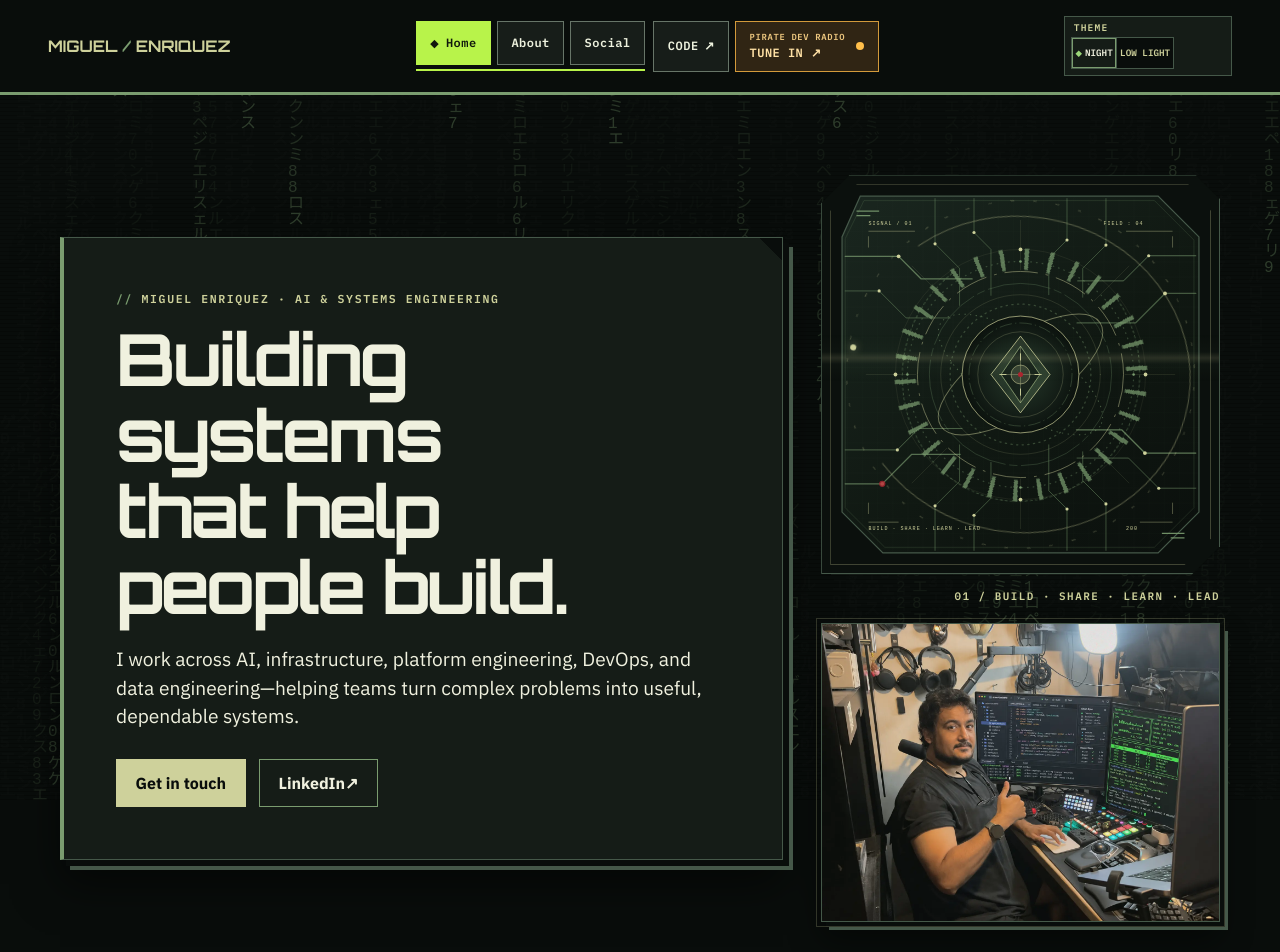
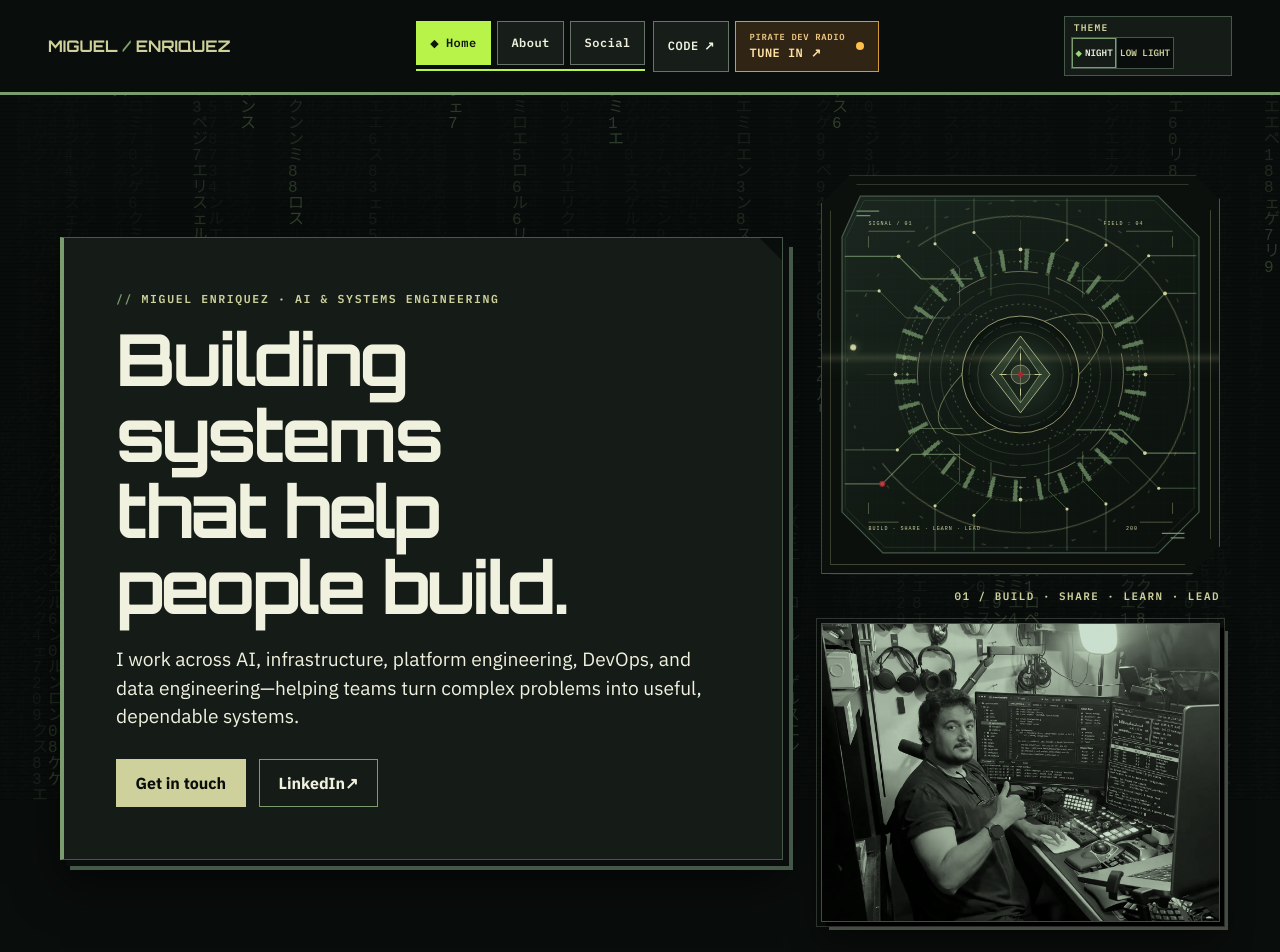
Before and after one commit to ElderMael/portfolio-website, a React (Vite) app: page / in a window 1280 px wide. Shown: the top 952 px of the page. Built offline with nearby package versions, Linux system fonts and the light colour scheme; a web font is replaced by a local one.

Commit message:
style(home): [PORT-005] Tint portrait to match site palette

```diff
--- a/src/components/Home.css
+++ b/src/components/Home.css
@@ -247,6 +247,7 @@
   outline: 1px solid rgb(206 209 155 / 22%);
   outline-offset: 4px;
   background: #111a16;
+  filter: grayscale(1) sepia(.55) hue-rotate(65deg) saturate(.7) brightness(.85) contrast(1.1);
   box-shadow: 5px 5px 0 var(--page), 8px 8px 0 var(--line), 0 18px 30px #0007;
 }
 
```
